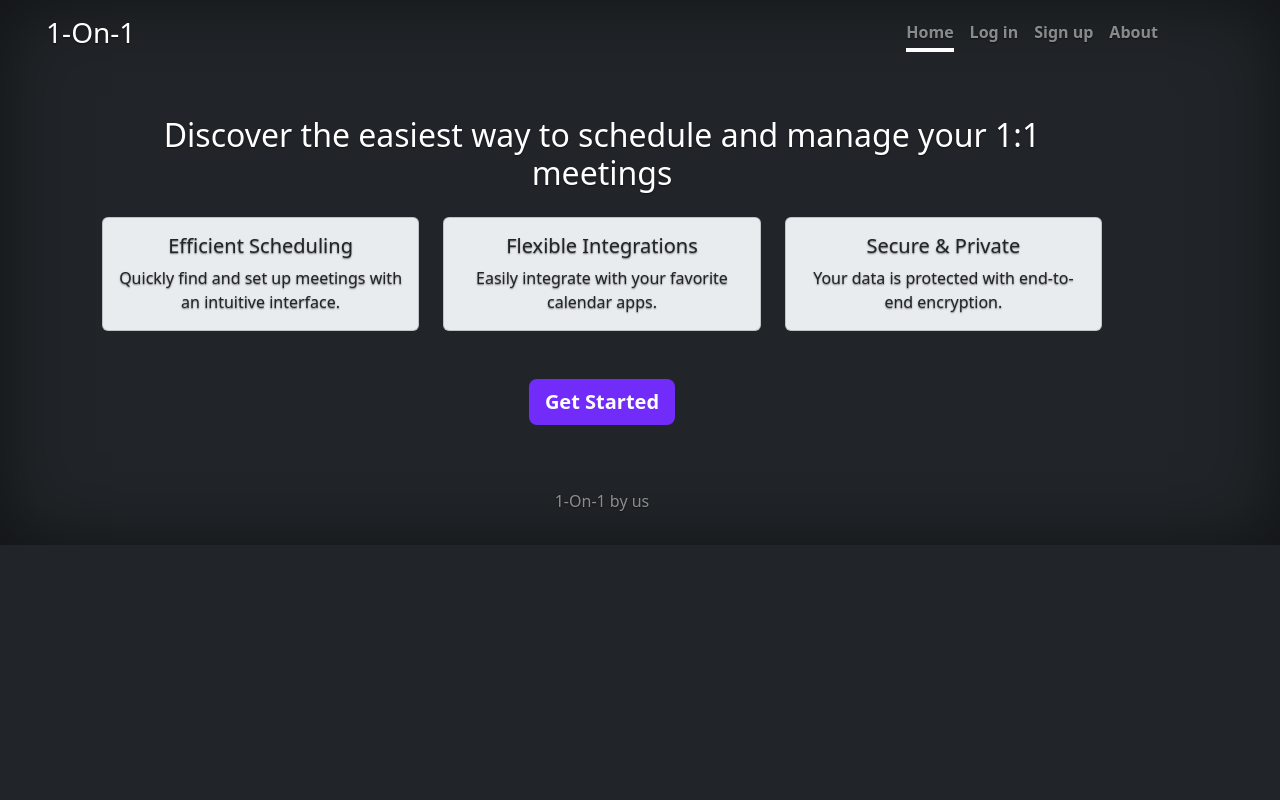
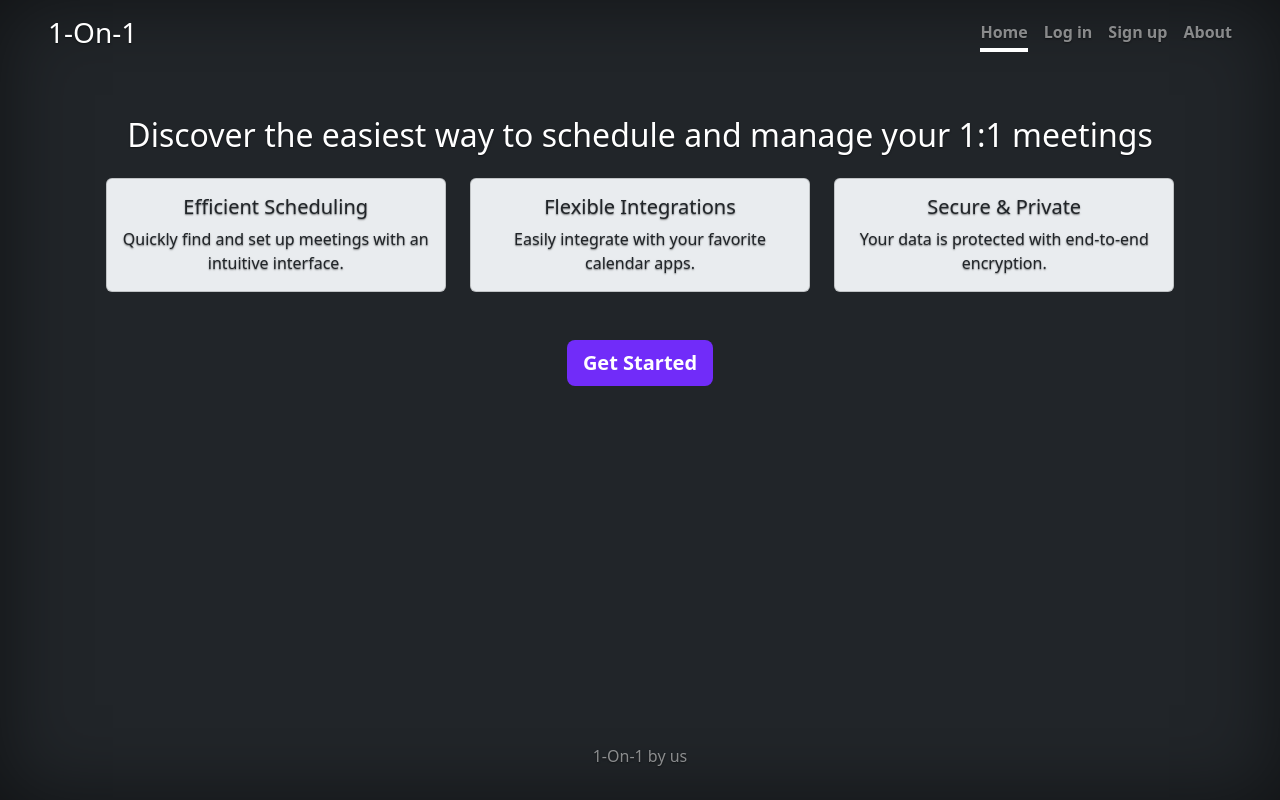
Before and after one commit to robertzhao5/OneOnOne, a React (Create React App) app in the folder P3/frontend/1on1-fe/: page / in a window 1280 px wide. Built offline with nearby package versions, Linux system fonts and the light colour scheme.

Commit message:
css applied yippie

```diff
--- a/P3/frontend/1on1-fe/src/styles/cover.css
+++ b/P3/frontend/1on1-fe/src/styles/cover.css
@@ -104,3 +104,13 @@ body {
 .cover-container {
   max-width: 95%;
 }
+
+* {
+    margin: 0;
+    padding: 0;
+    box-sizing: border-box;
+}
+html, body, #root {
+    width: 100%;
+    height: 100%;
+}
```
